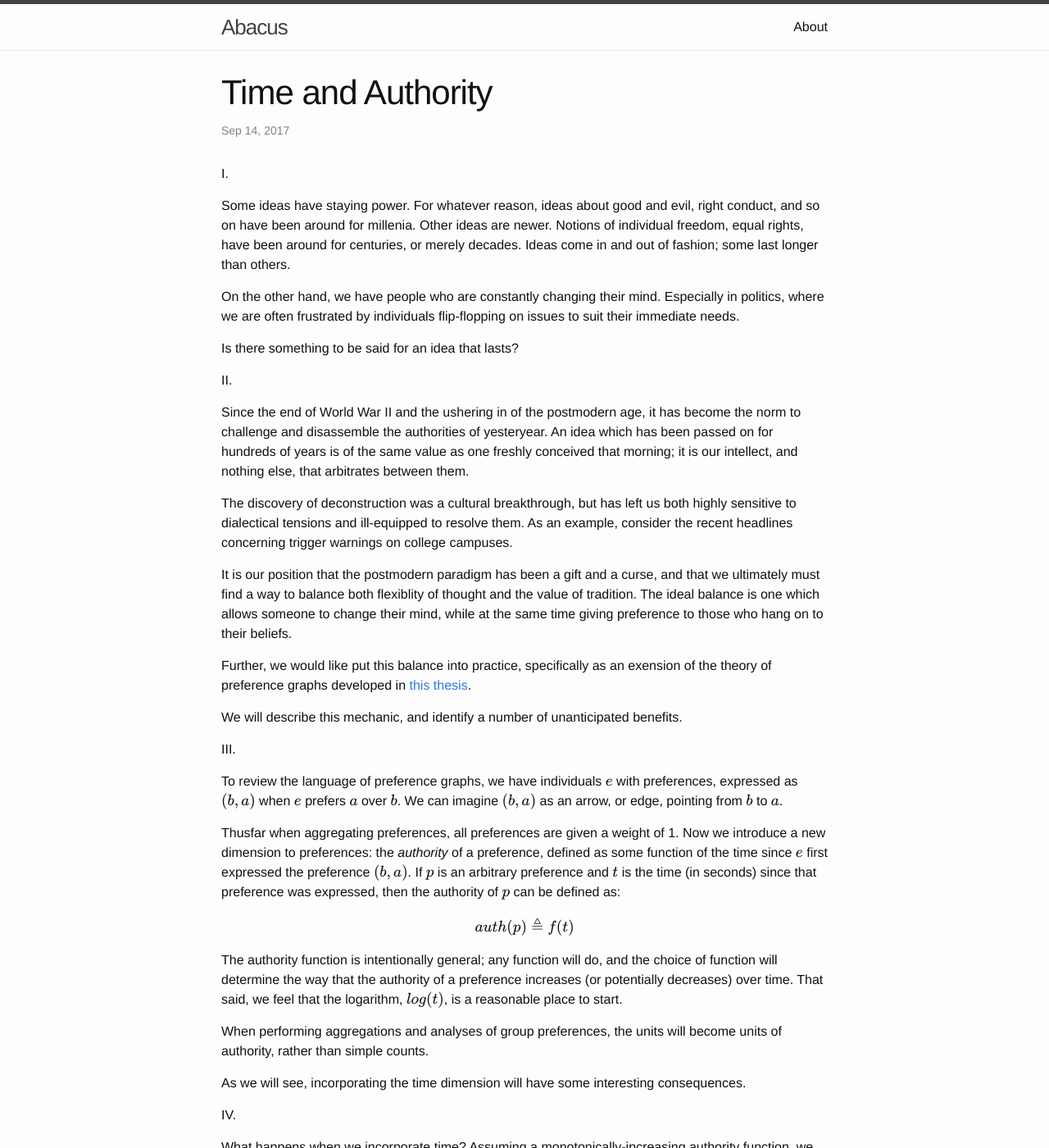
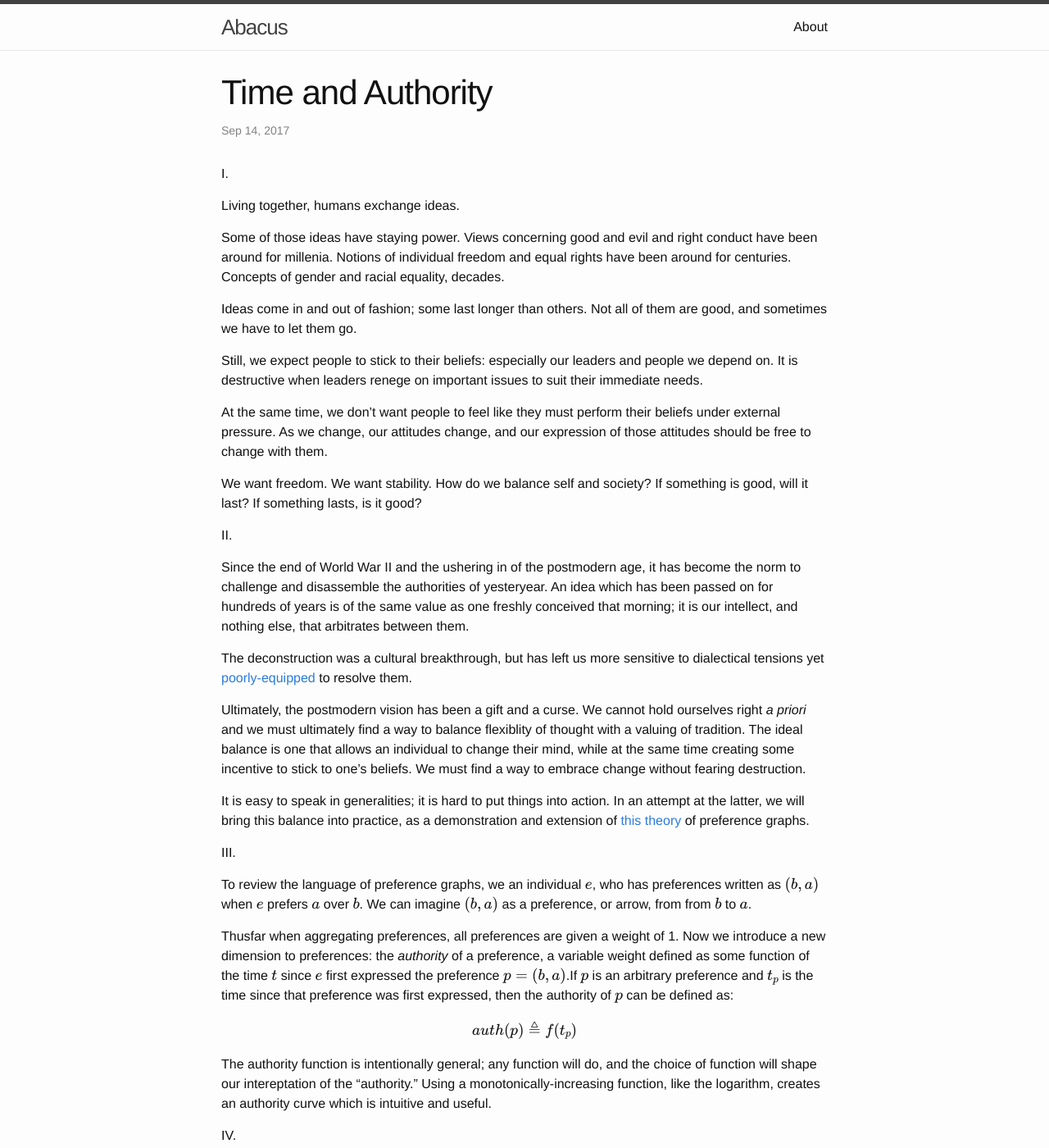
Before and after one commit to kronosapiens/kronosapiens.github.io, a Jekyll site: the page built from _posts/2017-09-14-time-and-authority.md, in a window 1280 px wide and 1400 px high. Shown: the whole window at 82% size. Built offline with Jekyll 4.4.1, drawn with Linux system fonts in a browser that asks for light colours; formulas are drawn with MathJax 3; comment, search, counter and statistics services are not loaded; some of the changed text lies outside the part shown.

Commit message:
update authority post

```diff
--- a/_posts/2017-09-14-time-and-authority.md
+++ b/_posts/2017-09-14-time-and-authority.md
@@ -12,17 +12,26 @@ tags:
 
 I.
 
-Some ideas have staying power. For whatever reason, ideas about good and evil,
-right conduct, and so on have been around for millenia. Other ideas are newer.
-Notions of individual freedom, equal rights, have been around for centuries,
-or merely decades. Ideas come in and out of fashion; some last longer than
-others.
+Living together, humans exchange ideas.
 
-On the other hand, we have people who are constantly changing their mind.
-Especially in politics, where we are often frustrated by individuals
-flip-flopping on issues to suit their immediate needs.
+Some of those ideas have staying power. Views concerning
+good and evil and right conduct have been around for millenia.
+Notions of individual freedom and equal rights have been around for centuries.
+Concepts of gender and racial equality, decades.
 
-Is there something to be said for an idea that lasts?
+Ideas come in and out of fashion; some last longer than
+others. Not all of them are good, and sometimes we have to let them go.
+
+Still, we expect people to stick to their beliefs: especially our leaders and
+people we depend on. It is destructive when leaders renege on
+important issues to suit their immediate needs.
+
+At the same time, we don't want people to feel like they must perform
+their beliefs under external pressure. As we change, our attitudes change,
+and our expression of those attitudes should be free to change with them.
+
+We want freedom. We want stability. How do we balance self and society?
+If something is good, will it last? If something lasts, is it good?
 
 II.
 
@@ -32,55 +41,48 @@ yesteryear. An idea which has been passed on for hundreds of years is
 of the same value as one freshly conceived that morning; it is our
 intellect, and nothing else, that arbitrates between them.
 
-The discovery of deconstruction was a cultural breakthrough, but has
-left us both highly sensitive to dialectical tensions and ill-equipped
-to resolve them. As an example, consider the recent headlines
-concerning trigger warnings on college campuses.
+The deconstruction was a cultural breakthrough, but has
+left us more sensitive to dialectical tensions yet [poorly-equipped](https://www.theatlantic.com/politics/archive/2016/05/the-peril-of-writing-a-provocative-email-at-yale/484418/)
+to resolve them.
 
-It is our position that the postmodern paradigm has been a gift and a curse,
-and that we ultimately must find a way to balance both flexiblity of thought
-and the value of tradition. The ideal balance is one which allows someone
-to change their mind, while at the same time giving preference to those
-who hang on to their beliefs.
+Ultimately, the postmodern vision has been a gift and a curse. We cannot hold
+ourselves right *a priori* and we must ultimately find a way to balance
+flexiblity of thought with a valuing of tradition. The ideal balance is one
+that allows an individual to change their mind, while at the same time
+creating some incentive to stick to one's beliefs. We must find a way to
+embrace change without fearing destruction.
 
-Further, we would like put this balance into practice, specifically as
-an exension of the theory of preference graphs developed in
-[this thesis](http://nbviewer.jupyter.org/github/kronosapiens/thesis/blob/master/tex/thesis.pdf).
-
-We will describe this mechanic, and identify a number of unanticipated benefits.
+It is easy to speak in generalities; it is hard to put things into action.
+In an attempt at the latter, we will bring this balance into practice,
+as a demonstration and extension of [this theory](http://nbviewer.jupyter.org/github/kronosapiens/thesis/blob/master/tex/thesis.pdf) of preference graphs.
 
 III.
 
-To review the language of preference graphs, we have individuals $$e$$ with
-preferences, expressed as $$(b,a)$$ when $$e$$ prefers $$a$$ over $$b$$. We can
-imagine $$(b,a)$$ as an arrow, or edge, pointing from $$b$$ to $$a$$.
+To review the language of preference graphs, we an individual $$e$$, who has
+preferences written as $$(b,a)$$ when $$e$$ prefers $$a$$ over $$b$$. We can
+imagine $$(b,a)$$ as a preference, or arrow, from from $$b$$ to $$a$$.
 
 Thusfar when aggregating preferences, all preferences are given a weight of 1.
 Now we introduce a new dimension to preferences: the *authority* of a
-preference, defined as some function of the time since $$e$$ first expressed the
-preference $$(b,a)$$. If $$p$$ is an arbitrary preference and $$t$$ is the time
-(in seconds) since that preference was expressed, then the authority of
-$$p$$ can be defined as:
+preference, a variable weight defined as some function of the time $$t$$ since
+$$e$$ first expressed the preference $$p = (b,a)$$.If $$p$$ is an arbitrary
+preference and $$t_p$$ is the time since that preference was first expressed,
+then the authority of $$p$$ can be defined as:
 
 $$
-auth(p) \triangleq f(t)
+auth(p) \triangleq f(t_p)
 $$
 
 The authority function is intentionally general; any function will do, and
-the choice of function will determine the way that the authority of a
-preference increases (or potentially decreases) over time. That said, we
-feel that the logarithm, $$log(t)$$, is a reasonable place to start.
-
-When performing aggregations and analyses of group preferences, the units
-will become units of authority, rather than simple counts.
-
-As we will see, incorporating the time dimension will have some interesting
-consequences.
+the choice of function will shape our intereptation of the "authority."
+Using a monotonically-increasing function, like the logarithm, creates an
+authority curve which is intuitive and useful.
 
 IV.
 
-What happens when we incorporate time? Assuming a monotonically-increasing
-authority function, we can predict the following:
+What happens when we incorporate time into applications of preference graphs?
+Assuming a monotonically-increasing authority function and rational,
+self-interested participants, we might expect the following.
 
 1. Individuals are incentivized to register their preferences as early as
 possible. Assume that individuals would like their views to have the
@@ -103,4 +105,5 @@ In summary, the addition of a time dimension to a preference-aggregation
 platform creates powerful incentives to both adopt the platform and to
 behave responsibly once on the platform. It is especially worth noting that
 the additional computational complexity associated with incorporating the
-time dimension is small: $O(n)$.
+time dimension is small: $$O(n)$$. That so many positive effects emerge
+from a simple computation is highly suggestive.
```
Also changed, not shown: _posts/2017-05-29-on-meaning-in-games.md (renamed from _posts/2017-05-29-on-games.md).
